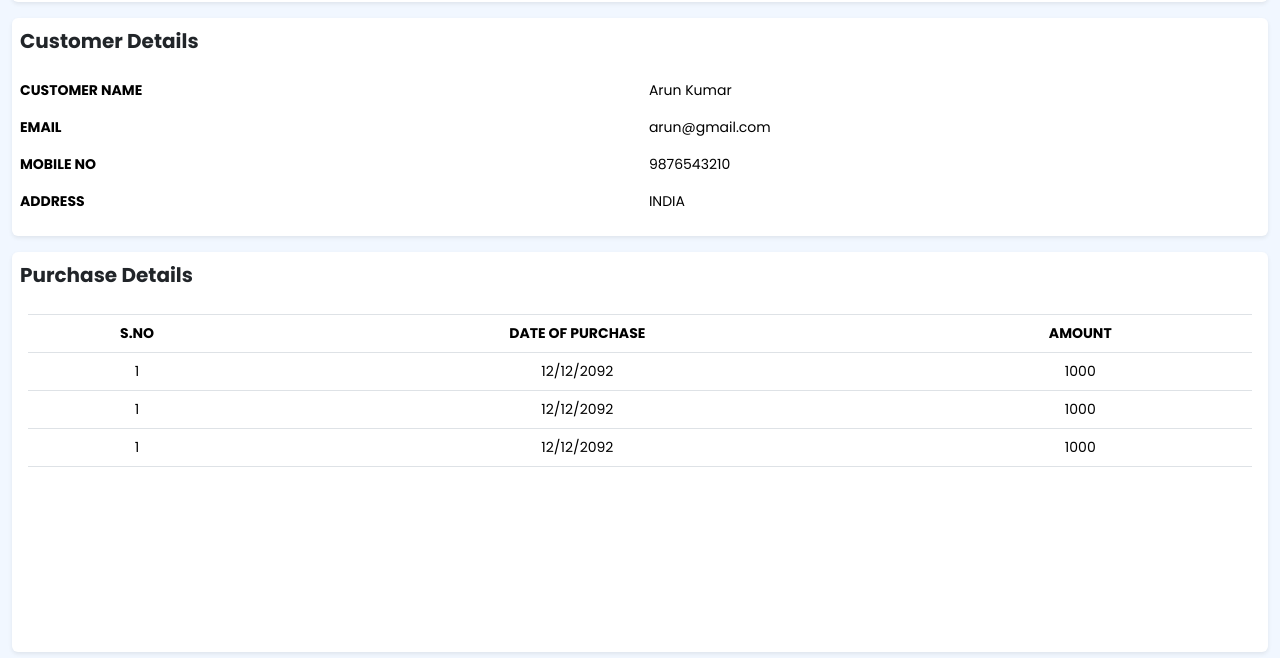
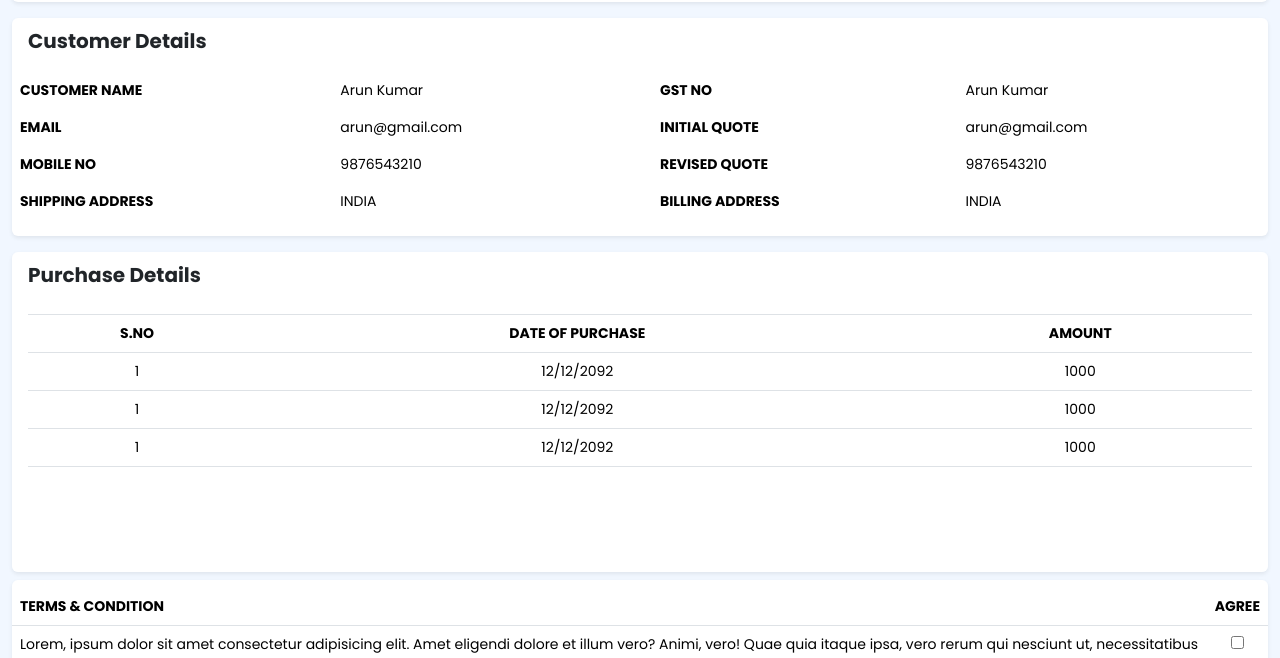
Before and after one commit to arun2k21/NKC-T-C, a plain HTML site: page index.html in a window 1280 px wide. Shown: the part 50-708 px from the top of the page. Drawn offline with nearby package versions, Linux system fonts and the light colour scheme.

Commit message:
Style
Adjusted Styles

```diff
--- a/index.html
+++ b/index.html
@@ -20,8 +20,8 @@
             <div class="col-12">
                 <div class="card shadow-sm border-0">
                     <div class="d-flex justify-content-center position-relative align-items-center p-2 rounded">
-                        <div class="position-absolute start-0 ms-2"><img src="Nkc Logo.png" height="40"
-                                width="40"></div>
+                        <div class="position-absolute start-0 ms-2"><img src="Nkc Logo.png" height="40" width="40">
+                        </div>
                         <div class="fs-4 fw-bold">Terms & Condition</div>
                     </div>
                 </div>
@@ -31,7 +31,9 @@
 
         <div class="col-12 mt-3">
             <div class="card main-card3 shadow-sm border-0">
-                <div class="p-2 fw-bold fs-5">Customer Details</div>
+                <div class="p-2 fw-bold fs-5 ms-2">Customer Details</div>
+                <div class="row">
+                    <div class="col-lg-6 col-md-6 col-xl-6 col-xxl-6 col-sm-12 col-xs-12">
                         <table class="table border-0 mt-2 customer-table">
                             <tr class="border-0">
                                 <th>Customer Name</th>
@@ -46,16 +48,39 @@
                                 <td>9876543210</td>
                             </tr>
                             <tr class="border-0">
-                        <th>Address</th>
+                                <th>Shipping Address</th>
+                                <td>INDIA</td>
+                            </tr>
+                        </table>
+                    </div>
+                    <div class="col-lg-6 col-md-6 col-xl-6 col-xxl-6 col-sm-12 col-xs-12">
+                        <table class="table border-0 mt-2 customer-table">
+                            <tr class="border-0">
+                                <th>GST No</th>
+                                <td>Arun Kumar</td>
+                            </tr>
+                            <tr class="border-0">
+                                <th>initial Quote</th>
+                                <td>arun@gmail.com</td>
+                            </tr>
+                            <tr class="border-0">
+                                <th>Revised Quote</th>
+                                <td>9876543210</td>
+                            </tr>
+                            <tr class="border-0">
+                                <th>Billing Address</th>
                                 <td>INDIA</td>
                             </tr>
                         </table>
                     </div>
                 </div>
 
+            </div>
+        </div>
+
         <div class="col-12 mt-3">
             <div class="card main-card shadow-sm border-0">
-                <div class="w-100 p-2 fw-bold fs-5">Purchase Details</div>
+                <div class="w-100 p-2 fw-bold fs-5 ms-2">Purchase Details</div>
                 <div class="p-3">
                     <table class="table text-center">
                         <thead>
@@ -185,13 +210,13 @@
 
         </div>
         <div class="my-4">
-            <div class="fs-5 text-center fw-bold">Videos</div>
+            <div class="fs-5 ms-2 fw-bold">Videos</div>
             <div class="row">
                 <div class="col-lg-3 col-md-3 col-12 mt-3">
                     <div class="card shadow-sm">
                         <iframe width="auto" height="auto"
-                        src="https://www.youtube.com/embed/qFpH7kZltV4?si=n9uWsqUa2coMHLy3" title="YouTube video player"
-                        frameborder="0"
+                            src="https://www.youtube.com/embed/qFpH7kZltV4?si=n9uWsqUa2coMHLy3"
+                            title="YouTube video player" frameborder="0"
                             allow="accelerometer; autoplay; clipboard-write; encrypted-media; gyroscope; picture-in-picture; web-share"
                             referrerpolicy="strict-origin-when-cross-origin" allowfullscreen></iframe>
                     </div>
@@ -199,8 +224,8 @@
                 <div class="col-lg-3 col-md-3 col-12 mt-3">
                     <div class="card shadow-sm">
                         <iframe width="auto" height="auto"
-                        src="https://www.youtube.com/embed/qFpH7kZltV4?si=n9uWsqUa2coMHLy3" title="YouTube video player"
-                        frameborder="0"
+                            src="https://www.youtube.com/embed/qFpH7kZltV4?si=n9uWsqUa2coMHLy3"
+                            title="YouTube video player" frameborder="0"
                             allow="accelerometer; autoplay; clipboard-write; encrypted-media; gyroscope; picture-in-picture; web-share"
                             referrerpolicy="strict-origin-when-cross-origin" allowfullscreen></iframe>
                     </div>
@@ -208,8 +233,8 @@
                 <div class="col-lg-3 col-md-3 col-12 mt-3">
                     <div class="card shadow-sm">
                         <iframe width="auto" height="auto"
-                        src="https://www.youtube.com/embed/qFpH7kZltV4?si=n9uWsqUa2coMHLy3" title="YouTube video player"
-                        frameborder="0"
+                            src="https://www.youtube.com/embed/qFpH7kZltV4?si=n9uWsqUa2coMHLy3"
+                            title="YouTube video player" frameborder="0"
                             allow="accelerometer; autoplay; clipboard-write; encrypted-media; gyroscope; picture-in-picture; web-share"
                             referrerpolicy="strict-origin-when-cross-origin" allowfullscreen></iframe>
                     </div>
@@ -217,8 +242,8 @@
                 <div class="col-lg-3 col-md-3 col-12 mt-3">
                     <div class="card shadow-sm">
                         <iframe width="auto" height="auto"
-                        src="https://www.youtube.com/embed/qFpH7kZltV4?si=n9uWsqUa2coMHLy3" title="YouTube video player"
-                        frameborder="0"
+                            src="https://www.youtube.com/embed/qFpH7kZltV4?si=n9uWsqUa2coMHLy3"
+                            title="YouTube video player" frameborder="0"
                             allow="accelerometer; autoplay; clipboard-write; encrypted-media; gyroscope; picture-in-picture; web-share"
                             referrerpolicy="strict-origin-when-cross-origin" allowfullscreen></iframe>
                     </div>
--- a/style.css
+++ b/style.css
@@ -7,7 +7,8 @@
 }
 
 .main-card{
-    height: 25em !important;
+    height: 20em !important;
+    overflow-y: auto;
 }
 .dark-subtle{
     background: #f1f7ff !important;
```
Lines whose indentation alone changed are shown as unchanged.
